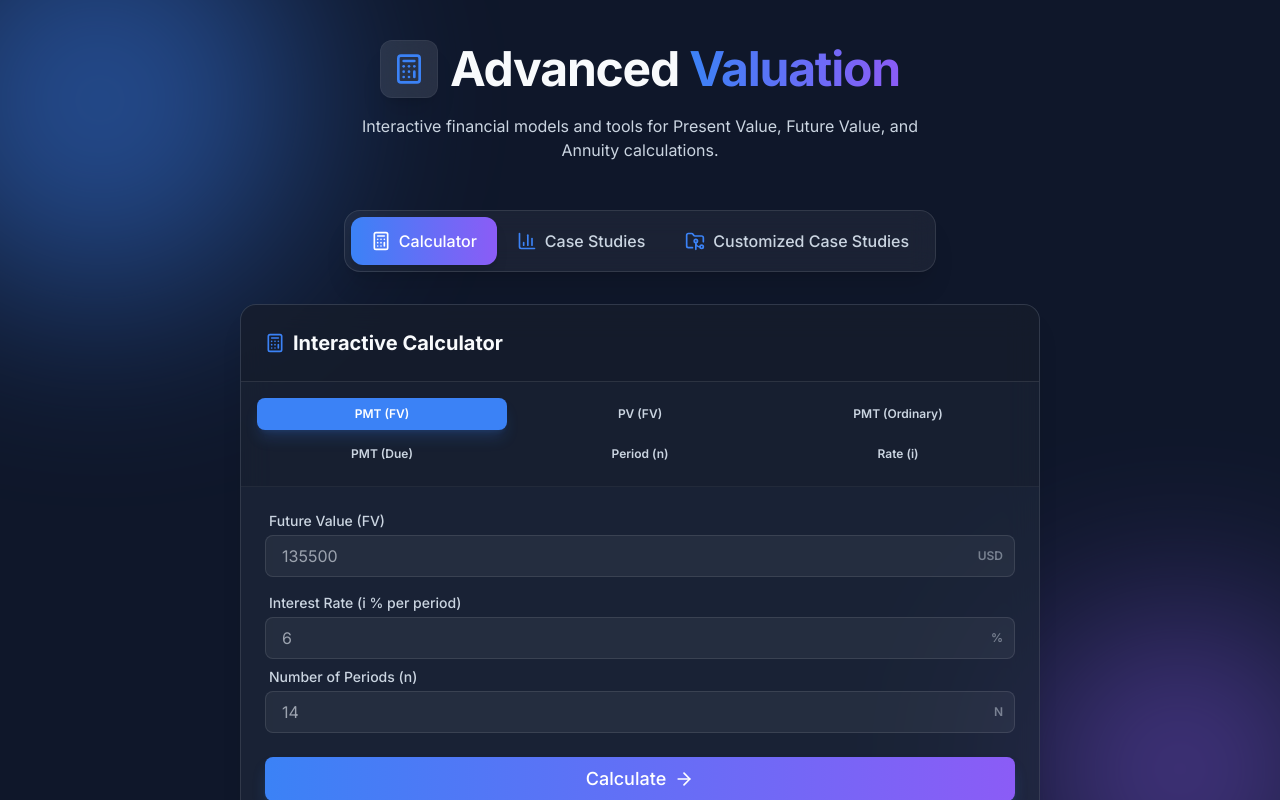
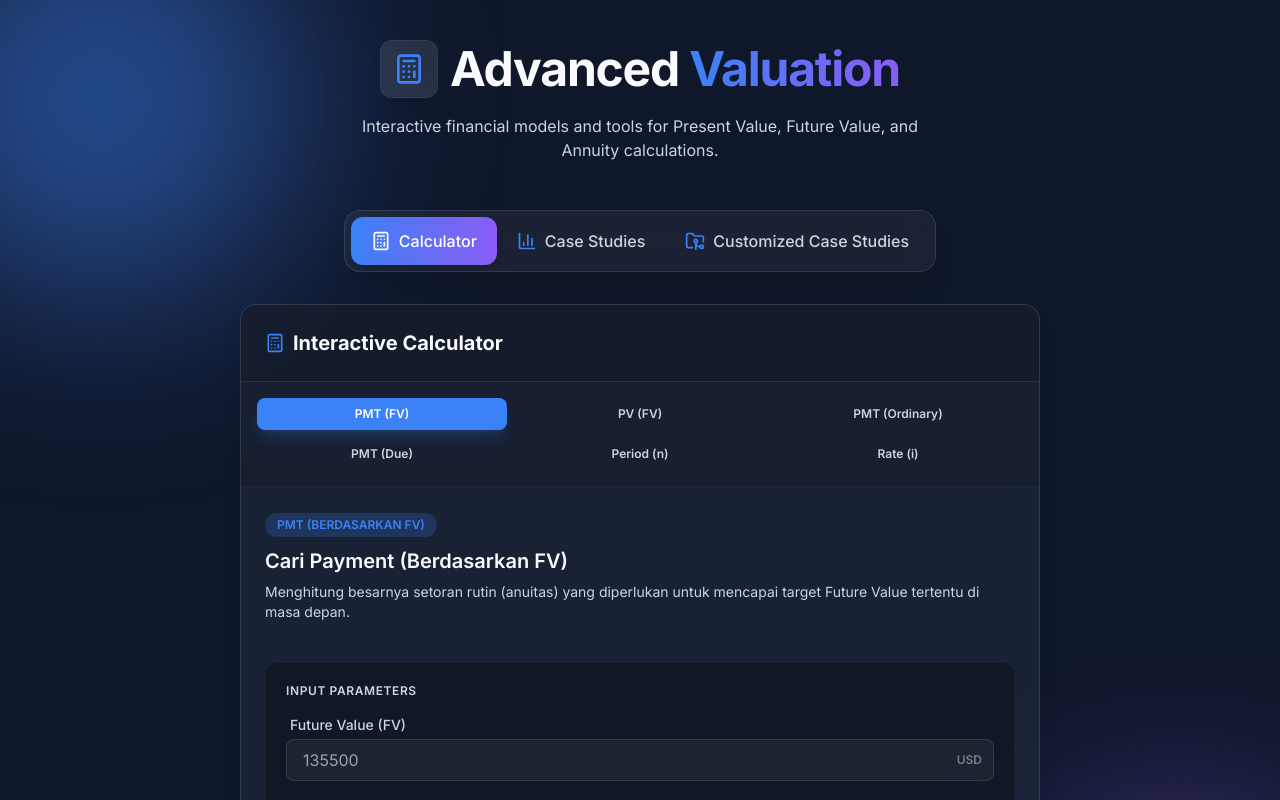
Before and after one commit to Nosdovah/business_valuation, a React (Vite) app in the folder calculator-app/: page / in a window 1280 px wide. Shown: the top 800 px of the page. Built offline with nearby package versions, Linux system fonts and the light colour scheme.

Commit message:
Updating calculator display

```diff
--- a/calculator-app/src/components/CalculatorTabs.tsx
+++ b/calculator-app/src/components/CalculatorTabs.tsx
@@ -110,6 +110,41 @@ const CalculatorTabs: React.FC = () => {
     );
   };
 
+  const tabDetails: Record<Tab, { badge: string, title: string, desc: string }> = {
+    'PMT (FV)': {
+      badge: 'PMT (Berdasarkan FV)',
+      title: 'Cari Payment (Berdasarkan FV)',
+      desc: 'Menghitung besarnya setoran rutin (anuitas) yang diperlukan untuk mencapai target Future Value tertentu di masa depan.'
+    },
+    'PV (FV)': {
+      badge: 'PV (Berdasarkan FV)',
+      title: 'Cari Present Value (Berdasarkan FV)',
+      desc: 'Menghitung uang yang harus disetor sekaligus saat ini untuk mencapai target masa depan.'
+    },
+    'PMT (Ordinary)': {
+      badge: 'PMT (Ordinary Annuity)',
+      title: 'Cari Payment (Ordinary Annuity)',
+      desc: 'Menghitung angsuran atau setoran rutin di akhir periode berdasarkan nilai sekarang (Present Value).'
+    },
+    'PMT (Due)': {
+      badge: 'PMT (Annuity Due)',
+      title: 'Cari Payment (Annuity Due)',
+      desc: 'Menghitung angsuran atau setoran rutin di awal periode berdasarkan nilai sekarang (Present Value).'
+    },
+    'Period (n)': {
+      badge: 'Period (n)',
+      title: 'Cari Jumlah Periode (n)',
+      desc: 'Menghitung berapa lama waktu (jumlah periode) yang dibutuhkan untuk melunasi pinjaman atau mencapai target.'
+    },
+    'Rate (i)': {
+      badge: 'Rate (i)',
+      title: 'Cari Suku Bunga (i)',
+      desc: 'Menghitung besarnya suku bunga per periode dari suatu pinjaman atau investasi.'
+    }
+  };
+
+  const currentTab = tabDetails[activeTab];
+
   return (
     <div className="glass-card flex flex-col h-full sticky top-6 overflow-hidden transition-all duration-300">
       <div className="p-6 border-b border-white/10 bg-black/20">
@@ -132,22 +167,40 @@ const CalculatorTabs: React.FC = () => {
       </div>
 
       <div className="p-6 flex-grow flex flex-col">
+
+        <div className="mb-4">
+          <span className="inline-block px-3 py-1 bg-primary/20 text-primary text-xs font-semibold rounded-full mb-3 uppercase">
+            {currentTab.badge}
+          </span>
+          <h3 className="text-xl font-semibold text-textPrimary leading-tight mb-2">
+            {currentTab.title}
+          </h3>
+          <p className="text-textSecondary text-sm mb-6">
+            {currentTab.desc}
+          </p>
+        </div>
+
         <div className="flex-grow space-y-2">
-           {activeFields.includes('fv') && renderInput('fv', 'Future Value (FV)', '135500', 'USD')}
-           {activeFields.includes('pv') && renderInput('pv', 'Present Value (PV)', '100000', 'USD')}
-           {activeFields.includes('pmt') && renderInput('pmt', 'Payment (PMT)', '10000', 'USD')}
-           {activeFields.includes('i') && renderInput('i', 'Interest Rate (i % per period)', '6', '%')}
-           {activeFields.includes('n') && renderInput('n', 'Number of Periods (n)', '14', 'N')}
+          <div className="bg-black/30 rounded-xl p-5 border border-white/5 mb-6">
+            <span className="text-xs text-textSecondary uppercase tracking-wider font-semibold block outline-none mb-4">Input Parameters</span>
+            <div className="space-y-1">
+              {activeFields.includes('fv') && renderInput('fv', 'Future Value (FV)', '135500', 'USD')}
+              {activeFields.includes('pv') && renderInput('pv', 'Present Value (PV)', '100000', 'USD')}
+              {activeFields.includes('pmt') && renderInput('pmt', 'Payment (PMT)', '10000', 'USD')}
+              {activeFields.includes('i') && renderInput('i', 'Interest Rate (i % per period)', '6', '%')}
+              {activeFields.includes('n') && renderInput('n', 'Number of Periods (n)', '14', 'N')}
+            </div>
+          </div>
         </div>
 
         {error && (
-          <div className="mt-4 p-3 rounded-lg bg-red-500/10 border border-red-500/20 text-red-400 text-xs font-medium animate-pulse flex items-center gap-2">
+          <div className="mt-2 mb-4 p-3 rounded-lg bg-red-500/10 border border-red-500/20 text-red-400 text-xs font-medium animate-pulse flex items-center gap-2">
             <span className="w-1.5 h-1.5 rounded-full bg-red-400"></span>
             Please fill in all required parameters
           </div>
         )}
 
-        <button onClick={handleCalculate} className="btn-primary w-full mt-6 flex items-center justify-center gap-2 py-3 text-lg font-bold group">
+        <button onClick={handleCalculate} className="btn-primary w-full mt-2 flex items-center justify-center gap-2 py-3 text-lg font-bold group">
           Calculate <ArrowRight className="w-5 h-5 transition-transform group-hover:translate-x-1" />
         </button>
 
@@ -158,7 +211,7 @@ const CalculatorTabs: React.FC = () => {
               {result === Infinity ? 'Infinite' : (isNaN(result) ? 'Error' : result.toLocaleString('en-US', { maximumFractionDigits: 4 }))}
             </span>
             <span className="text-xs text-textSecondary mt-2 opacity-70">
-              {activeTab === 'Rate (i)' ? '% per period' : 'Value'}
+              {activeTab === 'Rate (i)' ? '% per period' : 'USD'}
             </span>
           </div>
         )}
```
